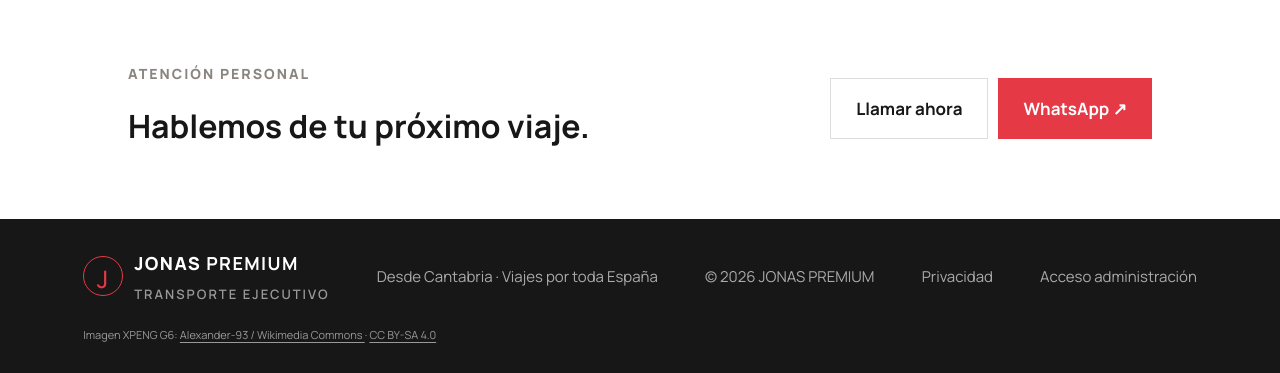
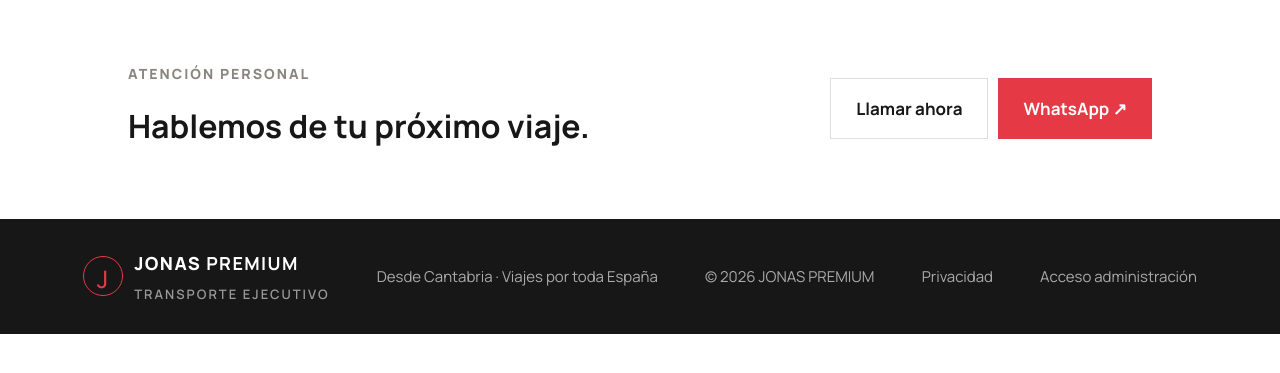
Before and after one commit to bsroma/jonas-premium, a plain HTML site: page index.html in a window 1280 px wide. Shown: the part 3054-3427 px from the top of the page. After the commit the page ends 3388 px from the top, so only its background shows below. Drawn offline with Linux system fonts and the light colour scheme; a script that the page names is missing.

Commit message:
Remove image credit section from index.html
Removed image credit and licensing information from footer.

```diff
--- a/index.html
+++ b/index.html
@@ -325,15 +325,7 @@
   <a href="./admin.html" data-site-i18n="adminLink">Acceso administración</a>
 
 
-  <small class="image-credit">
-  Imagen XPENG G6:
-  <a href="https://commons.wikimedia.org/wiki/File:XPeng_G6_(2025)_IAA_2025_DSC_2057.jpg"
-     target="_blank" rel="noopener">
-    Alexander-93 / Wikimedia Commons
-  </a>
-  · <a href="https://creativecommons.org/licenses/by-sa/4.0/"
-       target="_blank" rel="noopener">CC BY-SA 4.0</a>
-</small>
+
 </footer>
 
 <a class="whatsapp-float"
```
